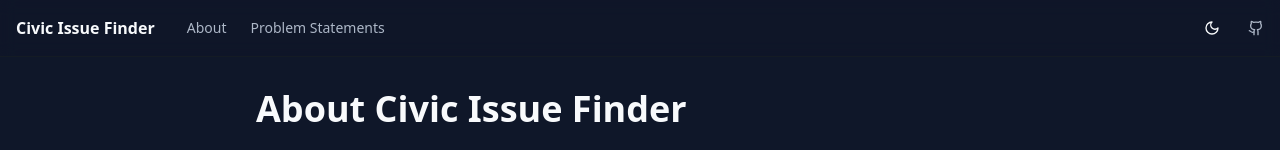
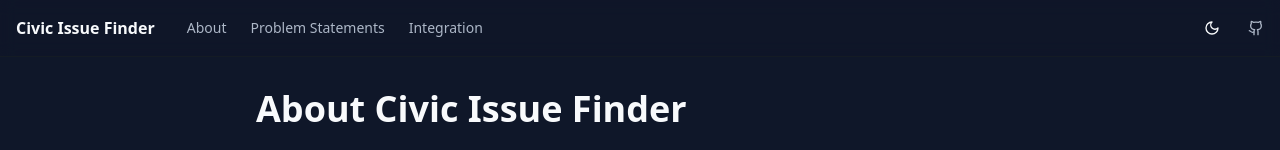
Before and after one commit to codeforpakistan/civic-issue-finder, a Next.js app: page /about in a window 1280 px wide. Shown: the top 150 px of the page. Built offline with nearby package versions, Linux system fonts and the light colour scheme.

Commit message:
Add 'Integration' link to navigation in layout.tsx

```diff
--- a/app/layout.tsx
+++ b/app/layout.tsx
@@ -15,6 +15,7 @@
 const navigation = [
   { name: 'About', href: '/about' },
   { name: 'Problem Statements', href: '/problems' },
+  { name: 'Integration', href: '/docs' },
 ]
 
 export default function RootLayout({
```
